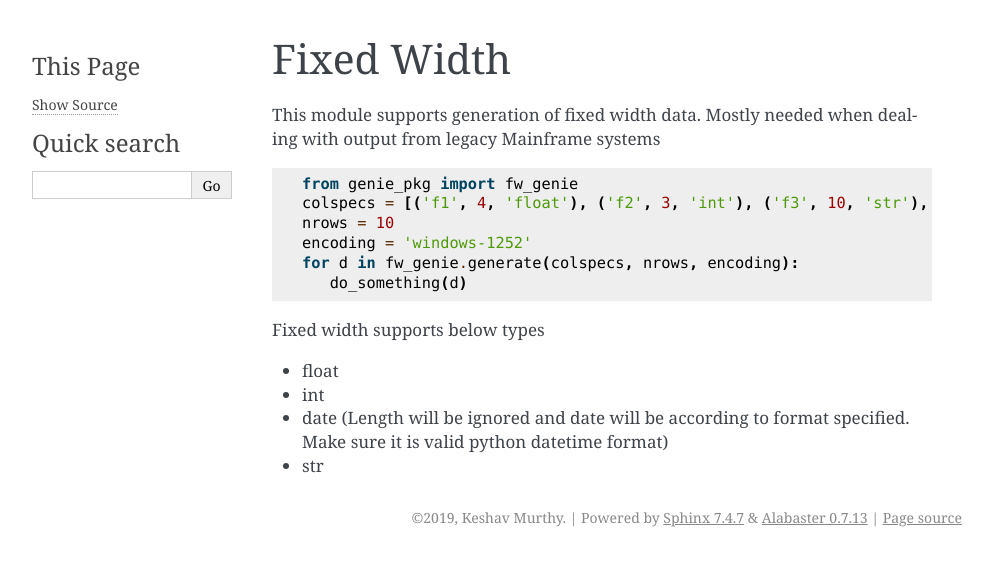
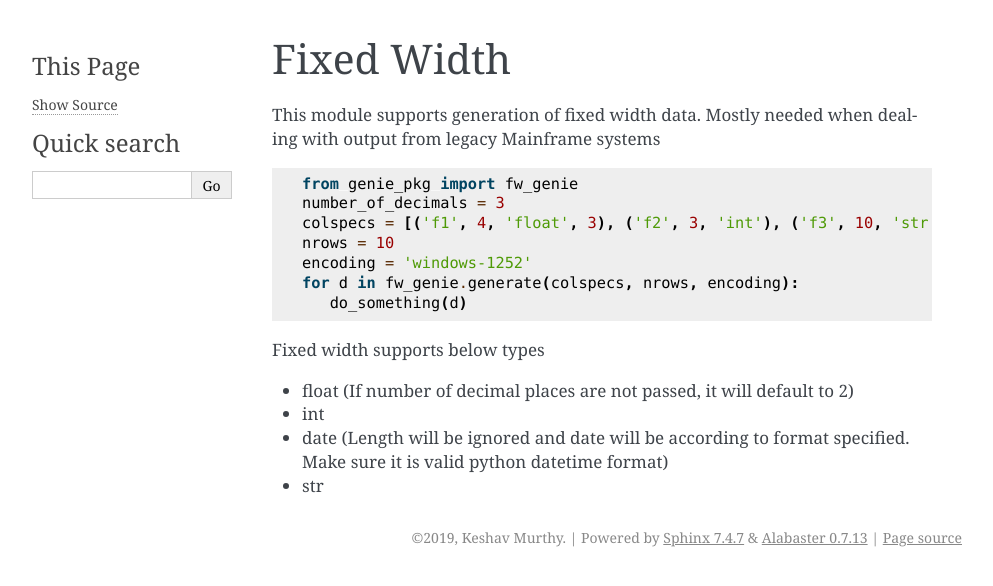
Before and after one commit to mkeshav/data-genie, a Sphinx documentation site: the page built from docs/fixed-width.rst, in a window 1280 px wide. Shown: the top 586 px of the page, without its empty margins (148-1141 px from the left). Built offline with Sphinx 7.4.7, drawn with Linux system fonts in a browser that asks for light colours.

Commit message:
update doco.

```diff
--- a/docs/fixed-width.rst
+++ b/docs/fixed-width.rst
@@ -8,7 +8,8 @@ from legacy Mainframe systems
 .. code-block:: python
 
    from genie_pkg import fw_genie
-   colspecs = [('f1', 4, 'float'), ('f2', 3, 'int'), ('f3', 10, 'str'), ('f3', 10, 'date', '%Y/%m/%d')]
+   number_of_decimals = 3
+   colspecs = [('f1', 4, 'float', 3), ('f2', 3, 'int'), ('f3', 10, 'str'), ('f3', 10, 'date', '%Y/%m/%d')]
    nrows = 10
    encoding = 'windows-1252'
    for d in fw_genie.generate(colspecs, nrows, encoding):
@@ -16,7 +17,7 @@ from legacy Mainframe systems
 
 Fixed width supports below types
 
-- float
+- float (If number of decimal places are not passed, it will default to 2)
 - int
 - date (Length will be ignored and date will be according to format specified. Make sure it is valid python datetime format)
 - str
```
